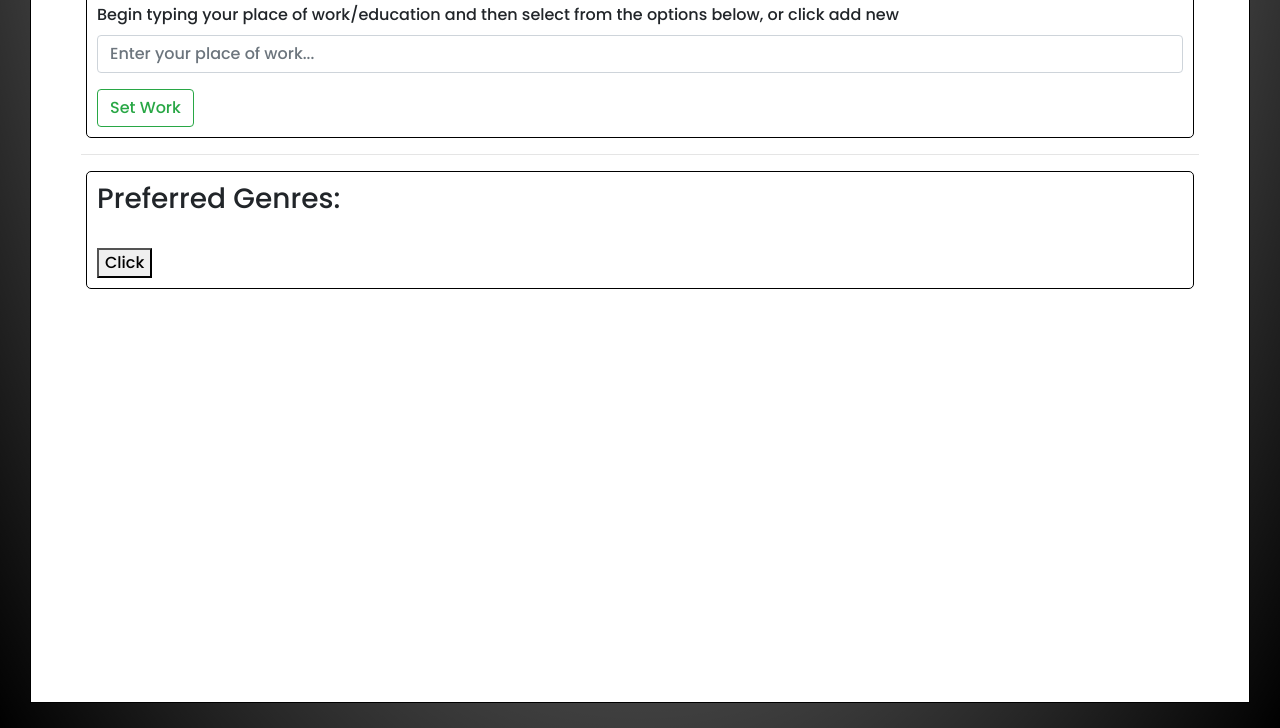
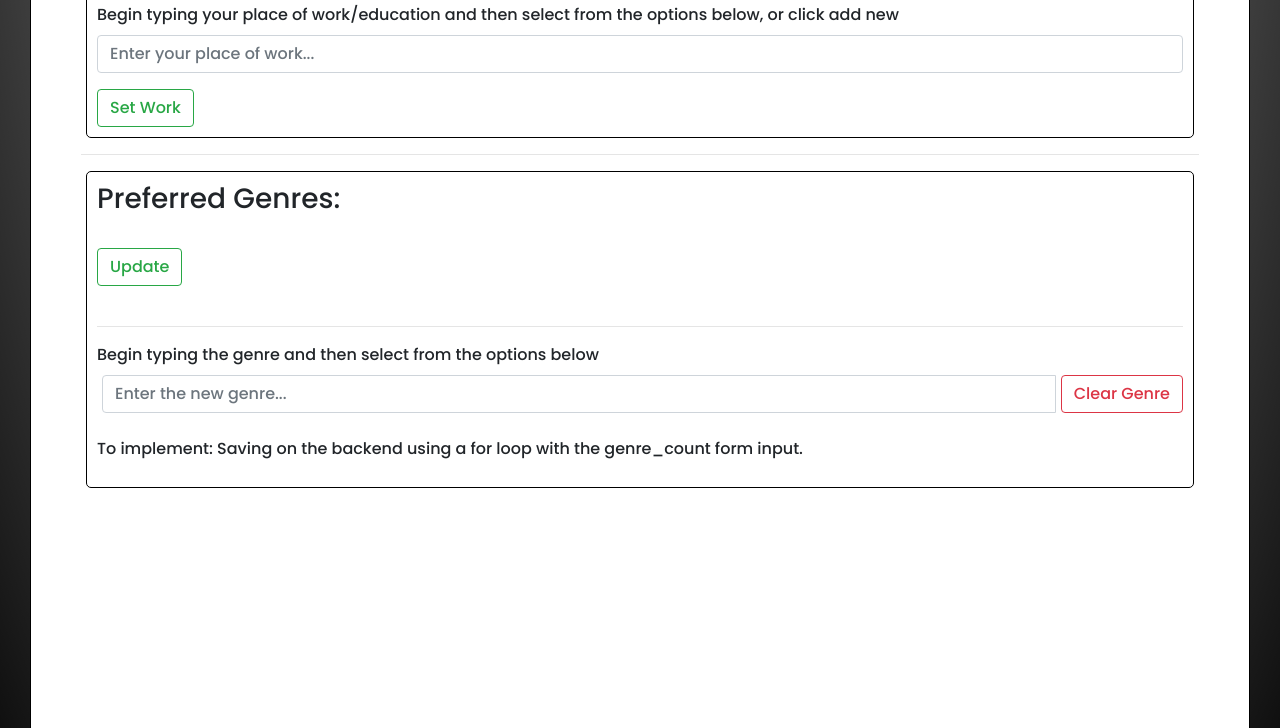
Before and after one commit to JLR24/musicians_haven, a Python web app: template website/mh/profile/templates/profile_settings.html in a window 1280 px wide. Shown: the part 1651-2379 px from the top of the page. Run offline with Jinja, Linux system fonts and the light colour scheme; the template is opened without the code that fills it: most values are stand-ins (such as "Sample title", 1, 10 or a date in 2020); some libraries are stand-ins or nearby versions.

Commit message:
Fixed bug for broken genres.

```diff
--- a/website/mh/profile/static/genres.js
+++ b/website/mh/profile/static/genres.js
@@ -32,17 +32,18 @@
         let genreDiv = document.createElement("div");
         genreDiv.innerHTML = `
             <div class="input-group" style="border:1px dashed black; margin-bottom: 10px; border-radius: 5px;">
-                <input type="number" value="${g.ranking}" name="ranking:{{g.id}}" id="ranking:${count}" style="width: 40px;" min="0" class="withoutArrows">
+                <input type="number" value="${g.ranking}" name="ranking:${g.id}" id="ranking:${count}" style="width: 40px;" min="0" class="withoutArrows" readonly>
                 <div class="verticalDiv">
                     <button type="button" class="arrowBtn" onclick="increaseRating(${count})">^</button>
                     <button type="button" class="arrowBtn" onclick="decreaseRating(${count})">v</button>
                 </div>
                 <input type="hidden" value="${g.id}" id="id:${g.id}" name="id:${g.id}">
-                <input type="text" value="${g.genre}" name="genre:{{g.id}}" id="genre:${count}" readonly class="form-control" style="background-color:white;border:none; text-align:center">
-                <input type="submit" value="Delete" name="delete:{{g.id}}" class="btn btn-outline-danger">
-                <input type="submit" value="Update" name="update:{{g.id}}" class="btn btn-outline-success">
+                <input type="text" value="${g.genre}" name="genre:${g.id}" id="genre:${count}" readonly class="form-control" style="background-color:white;border:none; text-align:center">
+                <button type="button" class="btn btn-outline-warning" onclick="removeGenre('${g.genre}')">Delete</button>
             </div>
         `
+        // <input type="submit" value="Update" name="update:${g.id}" class="btn btn-outline-success">
+        // <input type="submit" value="Delete" name="delete:${g.id}" class="btn btn-outline-warning" onclick="removeGenre(${g.genre})">
         genreBox.appendChild(genreDiv);
         count += 1;
     }
@@ -54,12 +55,9 @@
     }
 
     let genres = window.genres.sort(compareRankings);
-    console.log(genres);
-    console.log(n);
     genres[n - 2].ranking += 1;
     genres[n - 1].ranking -= 1;
     setUpForm();
-    // MAKE SURE TO UPDATE IDs AS WELL (then: allow the user to add new genres, then save on the backend using a for loop (make sure to update the "count" hidden form input))
 }
 
 function decreaseRating(n) {
@@ -68,10 +66,106 @@
         return;
     }
 
-    console.log(genres);
-    console.log(n);
     genres[n - 1].ranking += 1;
     genres[n].ranking -= 1;
     setUpForm();
-    // MAKE SURE TO UPDATE IDs AS WELL (then: allow the user to add new genres, then save on the backend using a for loop (make sure to update the "count" hidden form input))
 }
+
+
+function GetGenre() {
+    values = window.dict["genre"];
+    let search = document.getElementById("genre_search").value;
+    let resultDiv = document.getElementById("searchResults_genre");
+    resultDiv.innerHTML = "";
+
+    document.getElementById("genre_missing").setAttribute("style", "display:none");
+    if (search.length != 0) {
+        let count = 0;
+        document.getElementById("genre_missing").setAttribute("style", "display: block");
+        for (let i of values) {
+            if (CheckOrderedMatch(i, search)) {
+                AddGenreResult(i, resultDiv);
+                count += 1;
+            }
+        }
+        if (count > 50) {
+            resultDiv.innerHTML = "Too many values to display, please type more of the word...";
+        }
+    }
+}
+
+
+function AddGenreResult(result, resultDiv) {
+    let button = document.createElement("button");
+    button.innerText = result;
+    button.setAttribute("class", "btn btn-outline-secondary");
+    button.setAttribute("onclick", "AddGenre(this.innerText)");
+    button.setAttribute("type", "button");
+    button.setAttribute("style", "margin: 3px");
+    resultDiv.appendChild(button);
+}
+
+
+function AddGenre(genre) {
+    // Remove from list in window.dict;
+    values = window.dict["genre"];
+    for (i of values) {
+        if (i === genre) {
+            values.splice(values.indexOf(i), 1);
+        }
+    }
+
+    // Add to dict of user genres.
+    let genre_count = document.getElementById("genre_count");
+    let count = parseInt(genre_count.value);
+    window.genres.push({
+        "id": (count + 1),
+        "user": "N/A",
+        "genre": genre,
+        "ranking": (count + 1)
+    });
+    document.getElementById("genre_count").value = parseInt(document.getElementById("genre_count").value) + 1;
+
+    // Reload form and clear selection:
+    setUpForm();
+    ClearGenre();
+}
+
+
+function ClearGenre() {
+    document.getElementById("genre_search").value = "";
+    GetGenre();
+    document.getElementById("genre_missing").setAttribute("style", "display: none");
+    document.getElementById("genre_search").focus();
+}
+
+
+function removeGenre(genre) {
+    // Add back to list in window.dict:
+    window.dict["genre"].push(genre);
+
+    // Remove from window.genres:
+    let index = 0;
+    let toRemove;
+    for (g of window.genres) {
+        if (g.genre == genre) {
+            index = window.genres.indexOf(g);
+            toRemove = g;
+        }
+    }
+    window.genres.splice(index, 1);
+
+    // Check for anything after and move up.
+    for (g of window.genres) {
+        if (parseInt(g.ranking) > parseInt(toRemove.ranking)) {
+            let index = window.genres.indexOf(g);
+            window.genres[index].ranking = parseInt(window.genres[index].ranking) - 1;
+        }
+    }
+
+    document.getElementById("genre_count").value = parseInt(document.getElementById("genre_count").value) - 1;
+
+    // Reload form:
+    setUpForm();
+    ClearGenre();
+}
--- a/website/mh/profile/templates/profile_settings.html
+++ b/website/mh/profile/templates/profile_settings.html
@@ -124,16 +124,23 @@
         </form>
     </div>
     <hr>
-    <div class="formList">
+    <div class="formList" id="genres">
         <h3>Preferred Genres:</h3><br>
         <form method="POST" action="{{url_for('profile.HandleGenres')}}" id="genre_add">
             <input type="hidden" value="{{user.GetGenres() | length}}" name="genre_count" id="genre_count" class="btn btn-outline-success">
             <!-- NOTE: WE ARE STARTING FROM ** 1 **. -->
-            <!-- Redo this entire thing w/ JS only? (No point having 2 languages do the same thing, but need JS for resetting.) -->
             <div id="genreBox">
             </div>
-        </form>
-        <button onclick="console.log(isRankingFree(3));">Click</button>
+            <input type="submit" class="btn btn-outline-success" value="Update">
+        </form><br><hr>
+        <label for="genre">Begin typing the genre and then select from the options below</label>
+        <div class="input-group">
+            <input type="text" class="form-control" name="genre_search" placeholder="Enter the new genre..." id="genre_search"  onkeyup="GetGenre('genre')">
+            <button class="btn btn-outline-danger" type="button" onclick="ClearGenre('genre')">Clear Genre</button>
+        </div>
+        <div id="searchResults_genre"></div>
+        <a href="/help/missing#genre" id="genre_missing" style="display: none;">Missing genres? Let us know!</a><br>
+        <p>To implement: Saving on the backend using a for loop with the genre_count form input.</p>
     </div>
 
 
@@ -151,7 +158,8 @@
             return {
                 "instrument": Filter("{{instruments}}"),
                 "country": Filter("{{countries}}"),
-                "city": Filter("{{cities}}")
+                "city": Filter("{{cities}}"),
+                "genre": Filter("{{genres}}")
             };
         }
     </script>
```
Also changed, not shown: app.py (+11 -0 lines), website/mh/profile/profile.py (+23 -2 lines), website/mh/profile/static/file_reader.py (+16 -3 lines), website/models.py (+27 -0 lines).
